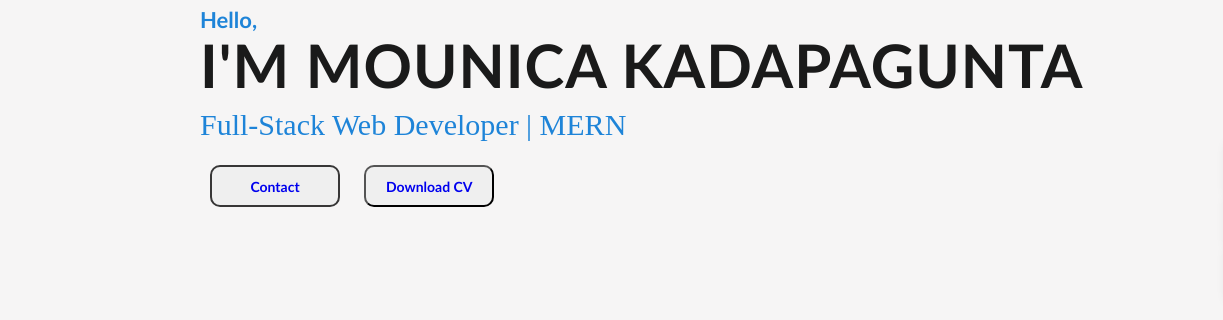
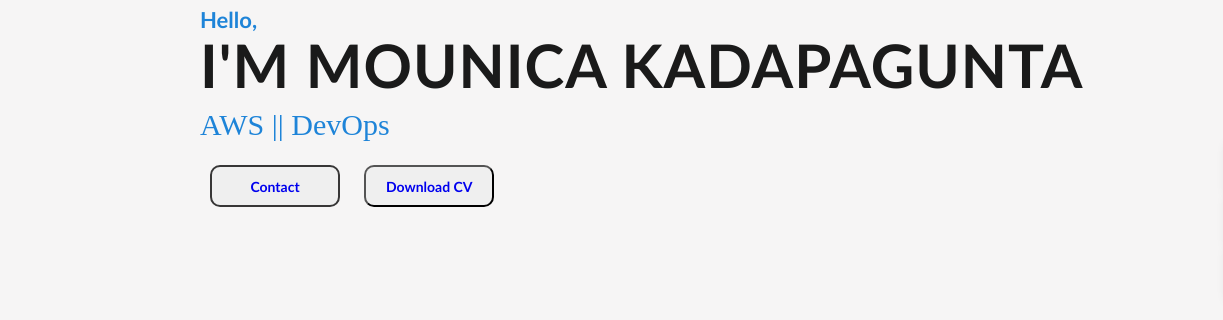
Before and after one commit to mounicakadapagunta/Mounica-portfolio, a plain HTML site: page index.html in a window 1280 px wide. Shown: the part 180-500 px from the top of the page, 0-1223 px from the left. Drawn offline with nearby package versions, Linux system fonts and the light colour scheme; a script that the page names is missing.

Commit message:
changed the role

```diff
--- a/index.html
+++ b/index.html
@@ -41,7 +41,7 @@
         <div class="text-container">
             <p>Hello,</p>
             <p>I'M MOUNICA KADAPAGUNTA</p>
-            <p>Full-Stack Web Developer | MERN</p>
+            <p>AWS || DevOps</p>
             <button class="hire-btn"><a href="contact.html">Contact</a></button>
             <button class="download-cv"><a href="www.google.com/" target="_blank">Download CV</a></button>
 
```
